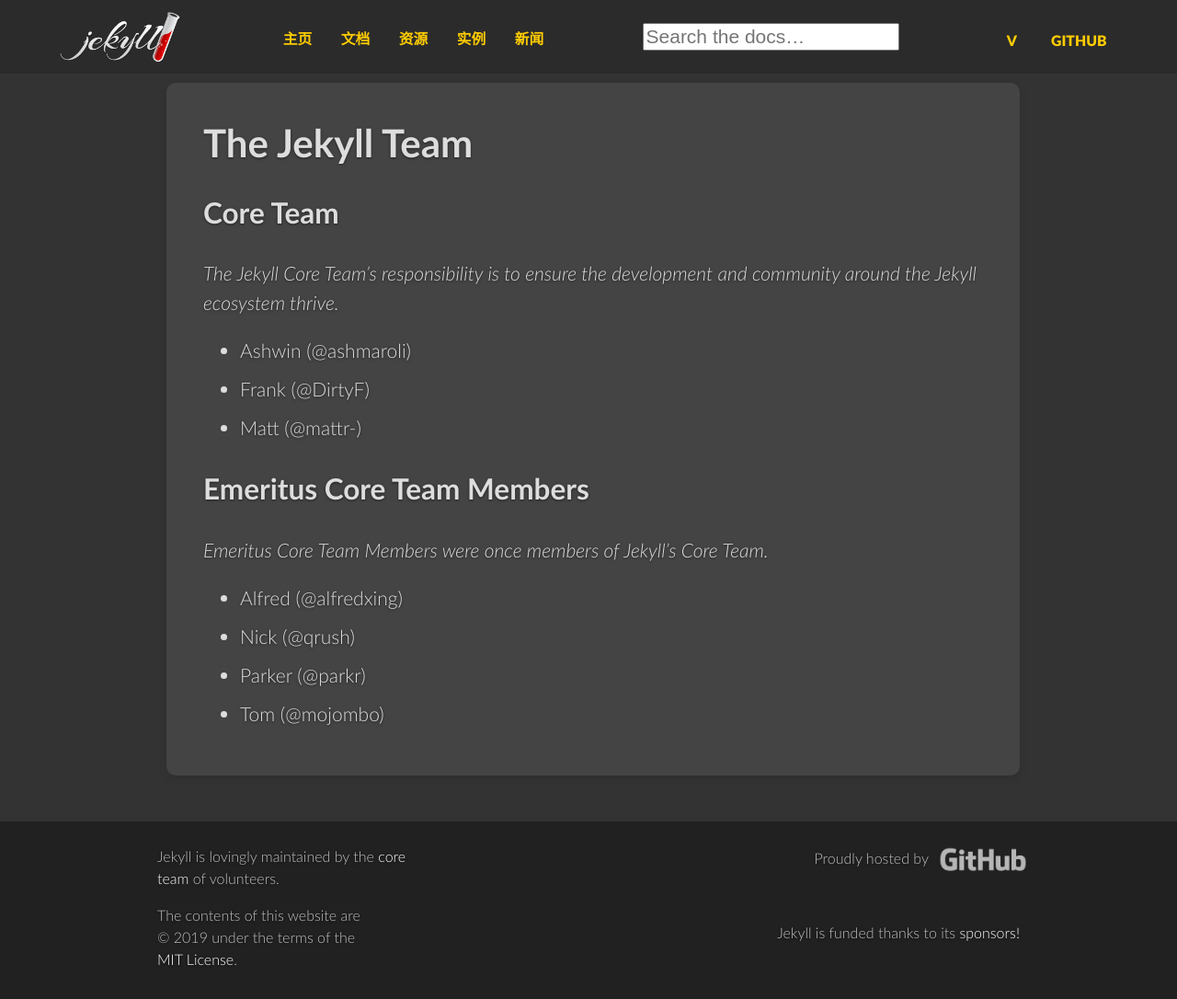
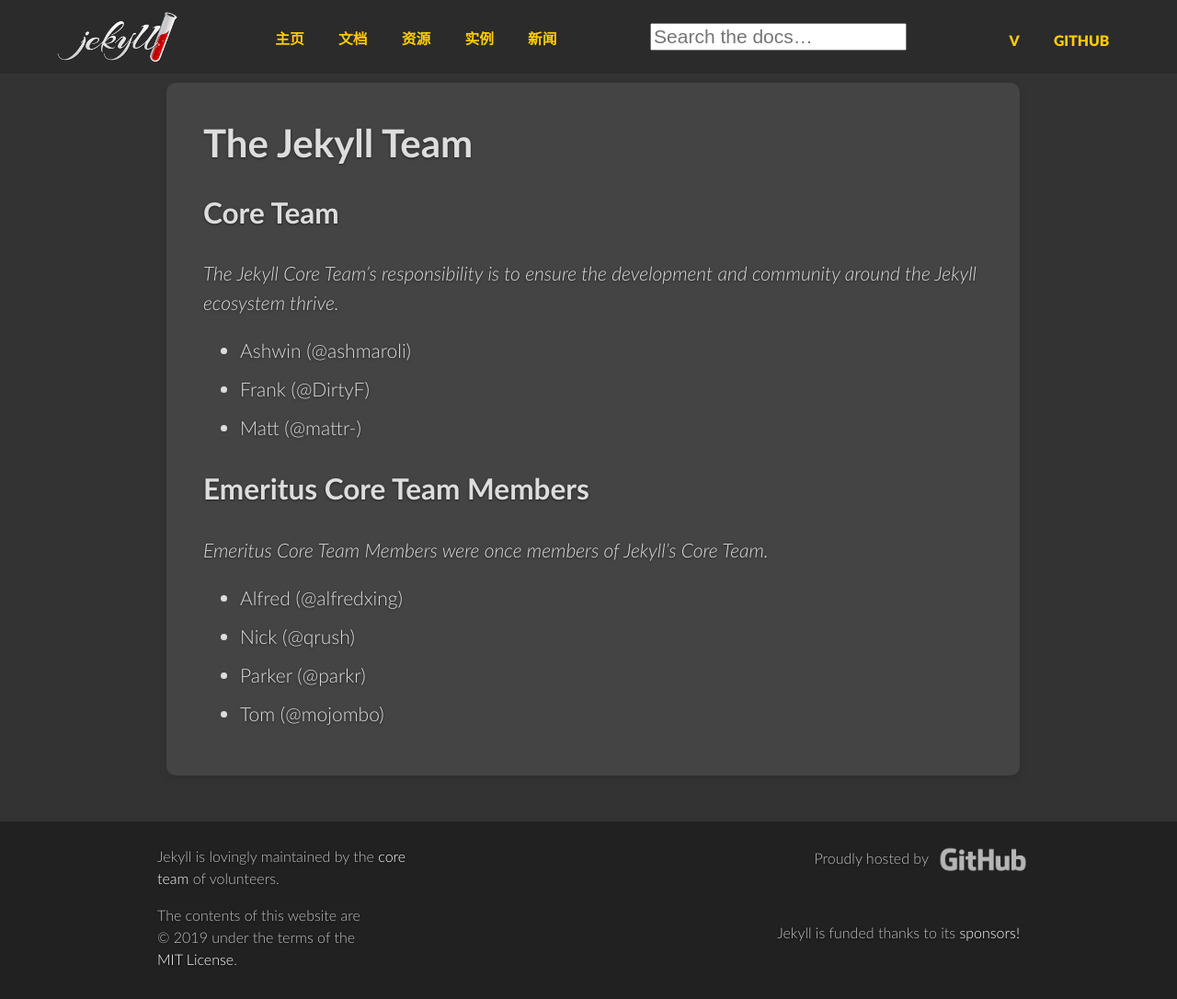
Before and after one commit to ysh825/ysh825.github.io, a Jekyll site: the page built from pages/team.md, in a window 1280 px wide. Shown: the whole page at 92% size. Built offline with Jekyll 4.4.1, drawn with Linux system fonts in a browser that asks for light colours; comment, search, counter and statistics services are not loaded.

Commit message:
Update primary-nav-items.html

```diff
--- a/_includes/primary-nav-items.html
+++ b/_includes/primary-nav-items.html
@@ -1,5 +1,5 @@
 <ul>
-  {% for p in site.data.primary_nav -%}
+  {%- for p in site.data.primary_nav %}
   <li
     {%- if p.link == '/' -%}
       {% if page.url == p.link %} class="current" {%- endif %}
```
